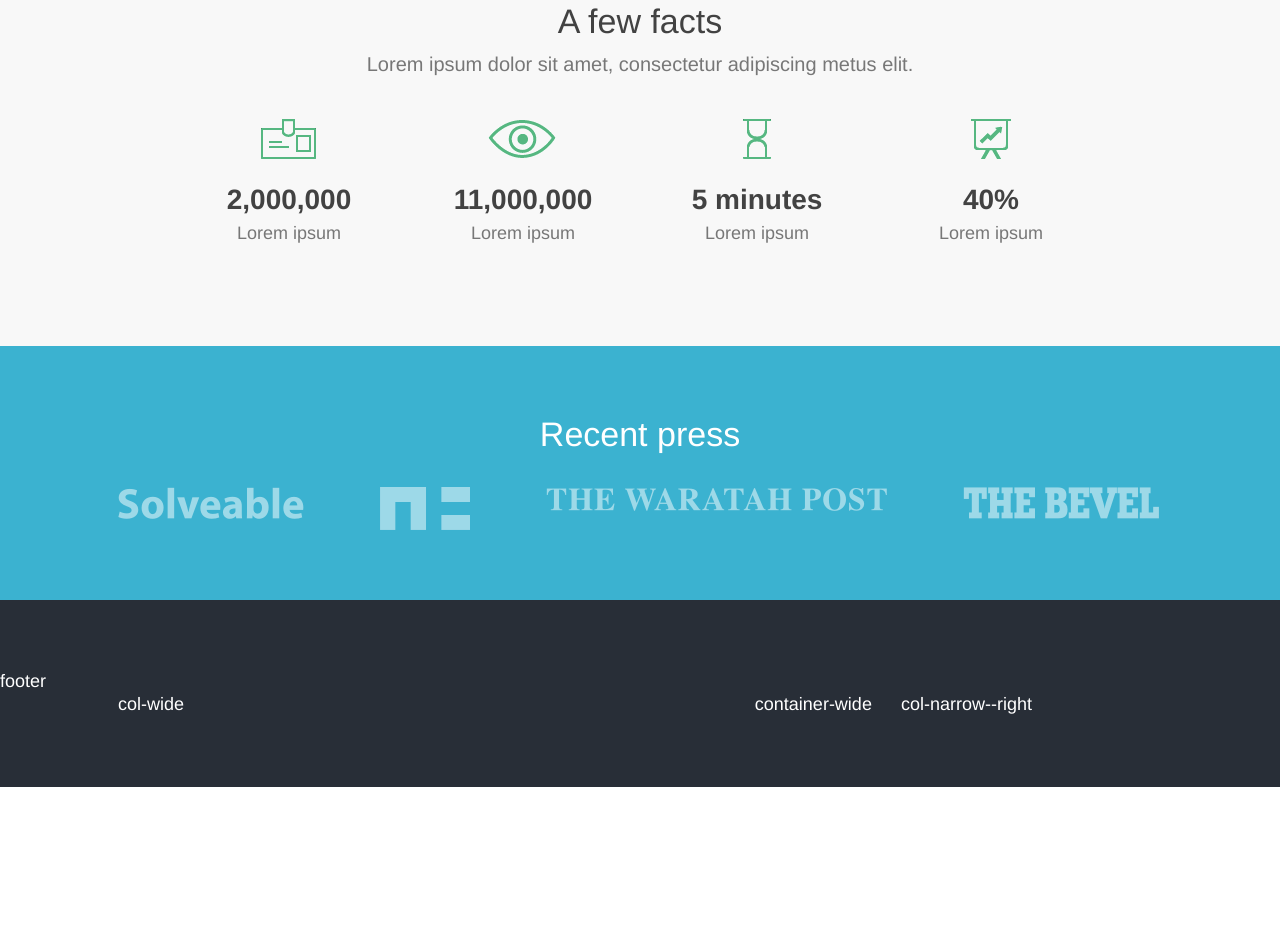
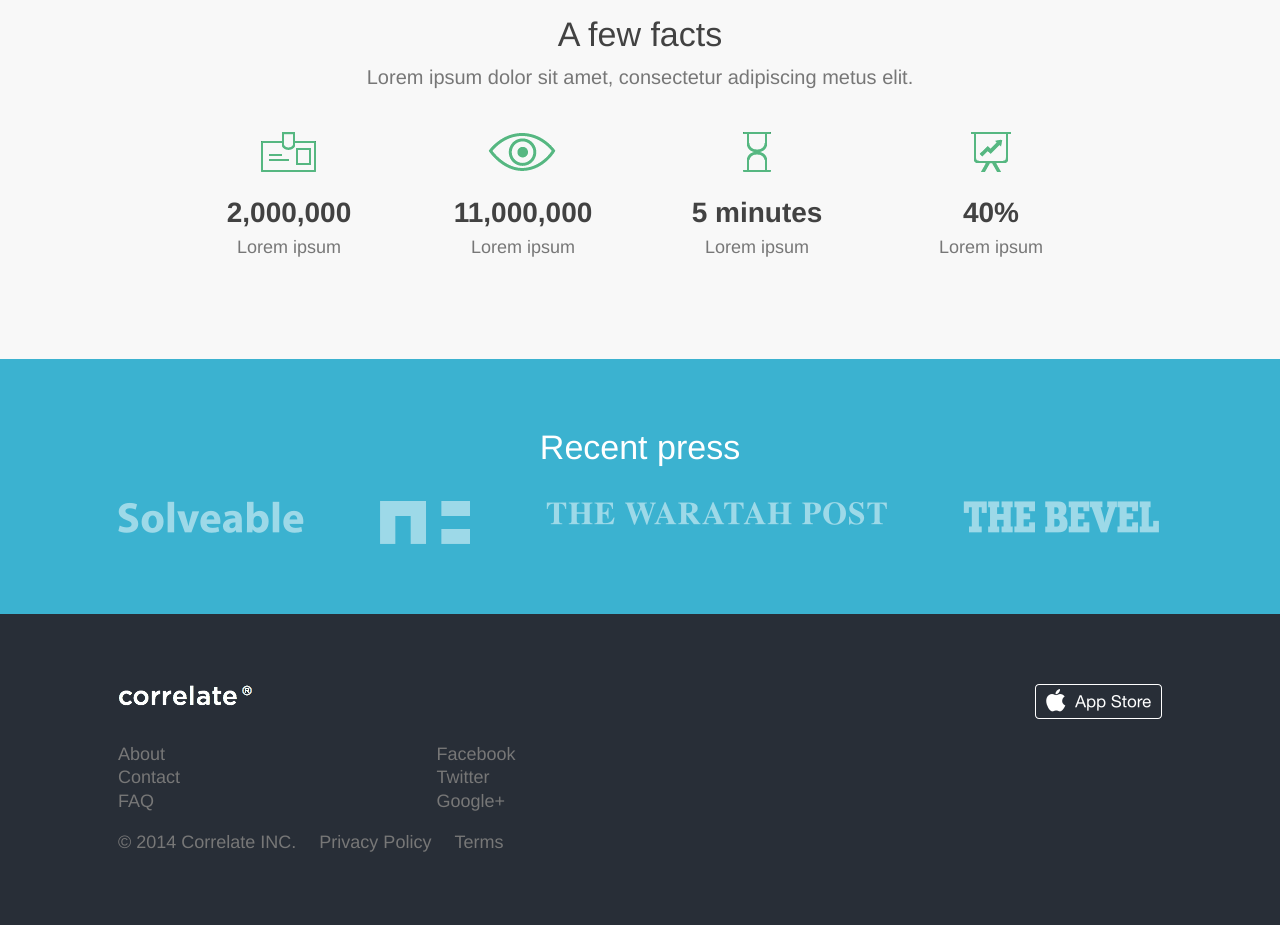
Before and after one commit to rafmosiolek/sitepoint-website-tutorial, a plain HTML site: page index.html in a window 1280 px wide. Shown: the part 2423-3348 px from the top of the page. Before the commit the page ends 3210 px from the top, so only its background shows below. Drawn offline with Linux system fonts and the light colour scheme.

Commit message:
Footer styling edit validation and testing

```diff
--- a/assets/css/base.css
+++ b/assets/css/base.css
@@ -35,7 +35,7 @@ img
 {
   max-width: 100%;
   height: auto;
-  border; 0;
+  border: 0;
   vertical-align: middle;
 }
 
@@ -55,5 +55,5 @@ wide
   {
     font-size: 1.125em;
     /* 18px/16px */
-  }
 }
+}
--- a/assets/css/modules.css
+++ b/assets/css/modules.css
@@ -235,7 +235,7 @@ testimonials
 
 .testimonials__quote
 {
-    margin-top: 1.5625;
+    margin-top: 1.5625em;
     /* 25px/16px */
 }
 
@@ -383,11 +383,43 @@ press
      }
 }
 
-
-
-
-
-
 /* ----------------------------
 footer
 ---------------------------- */
+
+.footer__info { color: #777; }
+
+.footer__info ul
+{
+    margin: 0;
+    padding: 0;
+    list-style: none;
+}
+
+.footer__info a:link,
+.footer__info a:visited
+{
+    color: #777;
+    text-decoration: none;
+}
+
+.footer__info a:focus,
+.footer__info a:hover,
+.footer__info a:active { border-bottom: .15em solid; }
+
+.footer__info a:focus { color: #fff; }
+.footer__info a:hover { color: #3bb2d0; }
+.footer__info a:active { color: #56b880; }
+
+.footer__logo { margin: 0 0 2em; }
+.footer__copyright { margin: 1em 0 0; }
+.footer__copyright li
+{
+    display: inline-block;
+    margin: 0 1em 0 0;
+}
+
+@media (min-width: 38em)
+{
+    .footer__cta { text-align: right; }
+}
--- a/index.html
+++ b/index.html
@@ -196,20 +196,41 @@
 		</section>
 	</div>
 	<!-- footer -->
-	<div class="row row--dark-grey row--padding-medium">
-		footer
-		<footer class="row container-wide">
-			container-wide
-			<div class="col-wide">
-				col-wide
+	<div class="row row--dark-grey row--padding-medium footer">
+		<footer class="row container-wide" role="contentinfo">
+			<div class="col-wide footer__info">
+				<div class="footer__logo">
+					<img src="assets/img/logo-correlate.png" alt="correlate">
 				</div>
-			<div class="col-narrow--right">
-				col-narrow--right
+				<div class="row">
+					<div class="col-medium">
+						<ul>
+							<li><a href="#">About</a></li>
+							<li><a href="#">Contact</a></li>
+							<li><a href="#">FAQ</a></li>
+						</ul>
+					</div>
+					<div class="col-medium">
+						<ul>
+							<li><a href="#">Facebook</a></li>
+							<li><a href="#">Twitter</a></li>
+							<li><a href="#">Google+</a></li>
+						</ul>
+					</div>
+				</div>
+				<div class="row footer__copyright">
+					<ul>
+						<li>&copy; 2014 Correlate INC.</li>
+						<li><a href="#">Privacy Policy</a></li>
+						<li><a href="#">Terms</a></li>
+					</ul>
+				</div>
+			</div>
+			<div class="col-narrow--right footer__cta">
+				<a href="#"><img src="assets/img/icon-cta.png" alt="App store"></a>
 			</div>
 		</footer>
 	</div>
 
-
-
 </body>
 </html>
```
Lines whose indentation alone changed are shown as unchanged.
